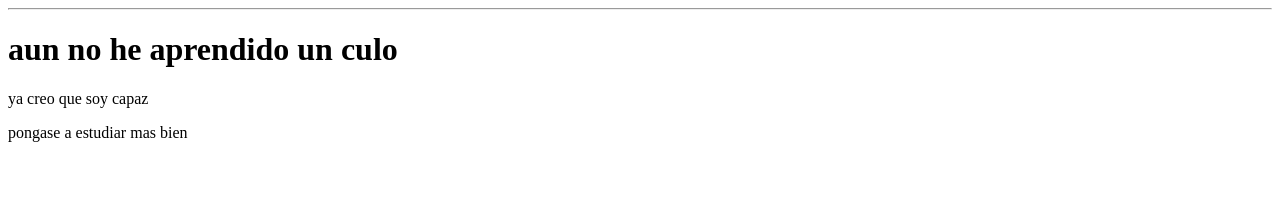
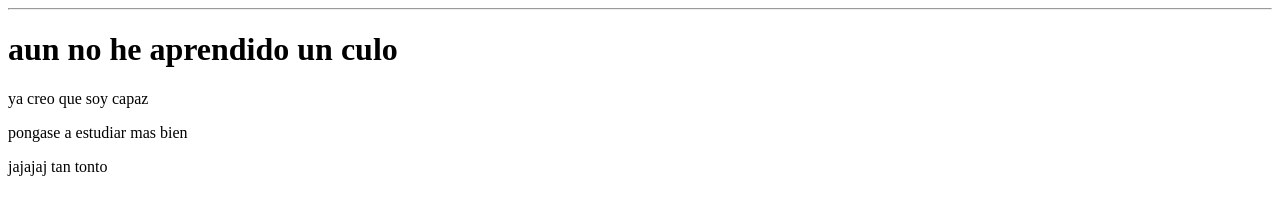
Before and after one commit to AndressDiazz/aprendiendo-git, a plain HTML site: page index.html in a window 1280 px wide. Drawn offline with Linux system fonts and the light colour scheme.

Commit message:
agrege texto

```diff
--- a/index.html
+++ b/index.html
@@ -7,5 +7,6 @@
 		<h1>aun no he aprendido un culo</h1>
 		<p>ya creo que soy capaz</p>
 		<p>pongase a estudiar mas bien</p>
+		<p>jajajaj tan tonto </p>
 	</body>
 </html>
```
